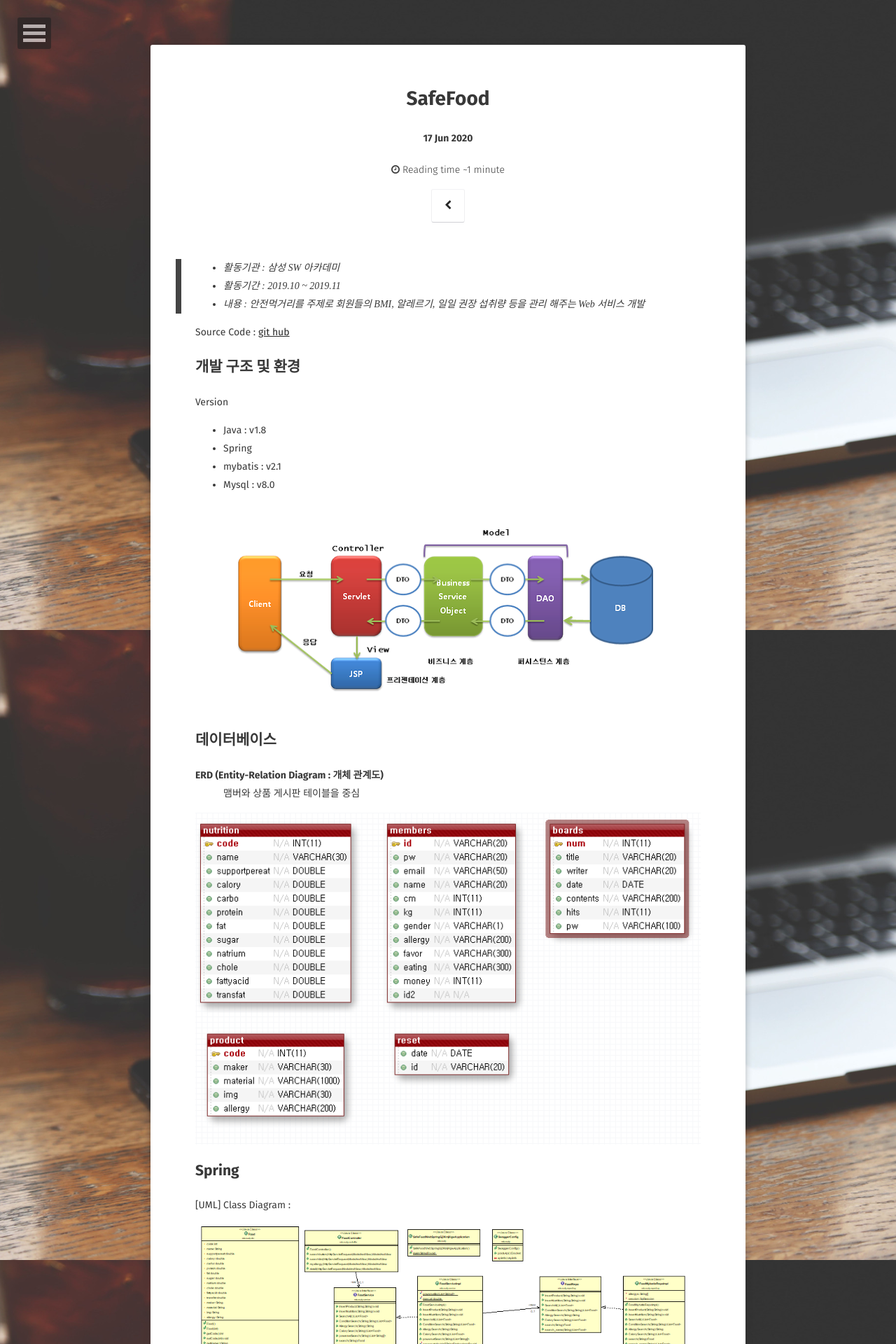
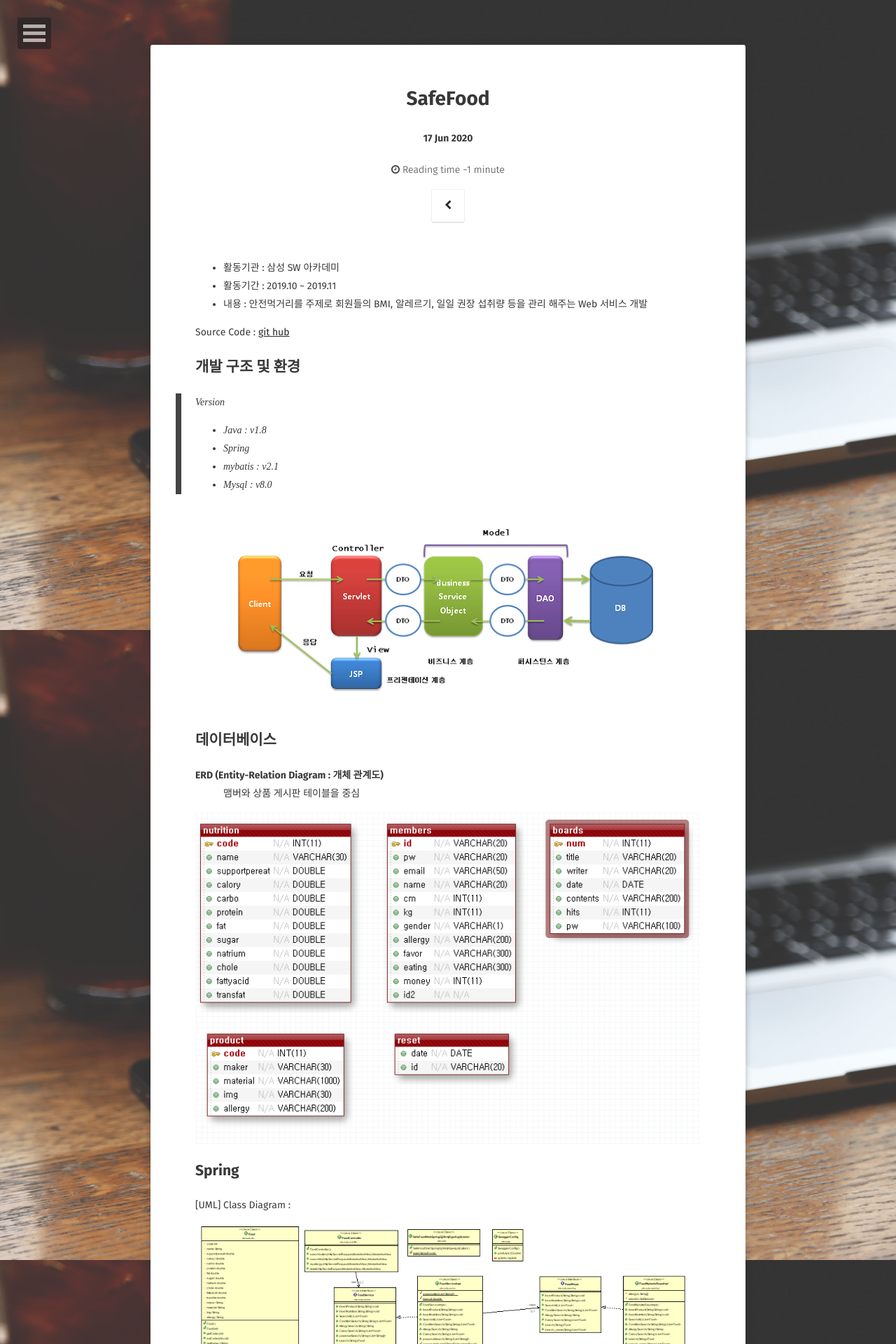
Before and after one commit to limkinam/limkinam.github.io, a Jekyll site: the page built from _posts/2020-06-17-SafeFood.md, in a window 1280 px wide. Shown: the top 1920 px of the page at 70% size. Built offline with Jekyll 4.4.1, drawn with Linux system fonts in a browser that asks for light colours; some web fonts are replaced; comment, search, counter and statistics services are not loaded.

```diff
--- a/_posts/2020-06-17-SafeFood.md
+++ b/_posts/2020-06-17-SafeFood.md
@@ -13,18 +13,18 @@ tag:
 comments: true
 ---
 
-> * 활동기관 : 삼성 SW 아카데미
-> * 활동기간 : 2019.10 ~ 2019.11
-> * 내용 : 안전먹거리를 주제로 회원들의 BMI, 알레르기, 일일 권장 섭취량 등을 관리 해주는 Web 서비스 개발
+ * 활동기관 : 삼성 SW 아카데미
+ * 활동기간 : 2019.10 ~ 2019.11
+ * 내용 : 안전먹거리를 주제로 회원들의 BMI, 알레르기, 일일 권장 섭취량 등을 관리 해주는 Web 서비스 개발
 
 Source Code :  <a href="https://github.com/limkinam/face_recognition" > git hub  </a>
 
 ## 개발 구조 및 환경
-  Version
-  - Java : v1.8
-  - Spring
-  - mybatis : v2.1
-  - Mysql : v8.0
+>  Version
+>  - Java : v1.8
+>  - Spring
+>  - mybatis : v2.1
+>  - Mysql : v8.0
  <p align="center"><img src="../assets/img/safe_food/structure.png"  width="80%" height="80%"></p>
 
 ## 데이터베이스
```
